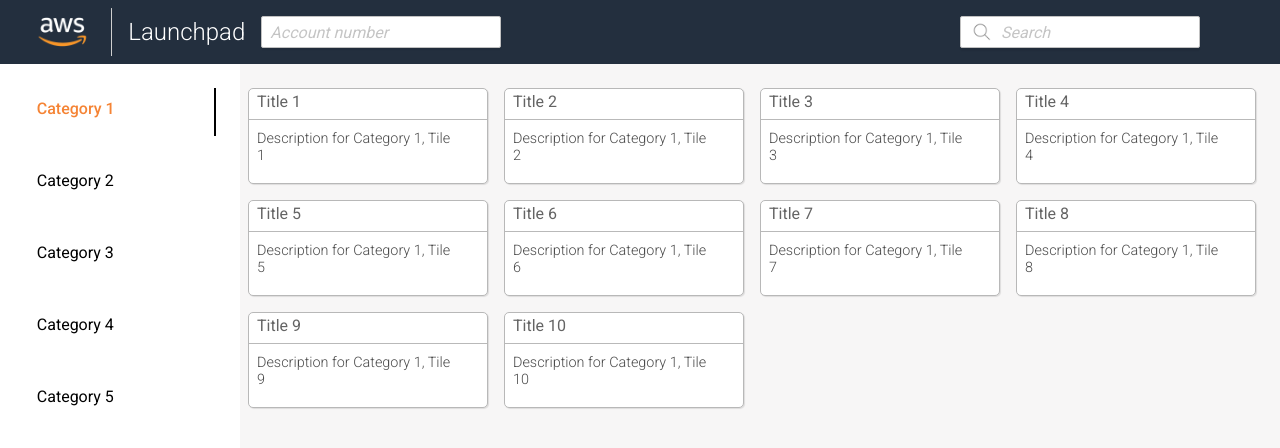
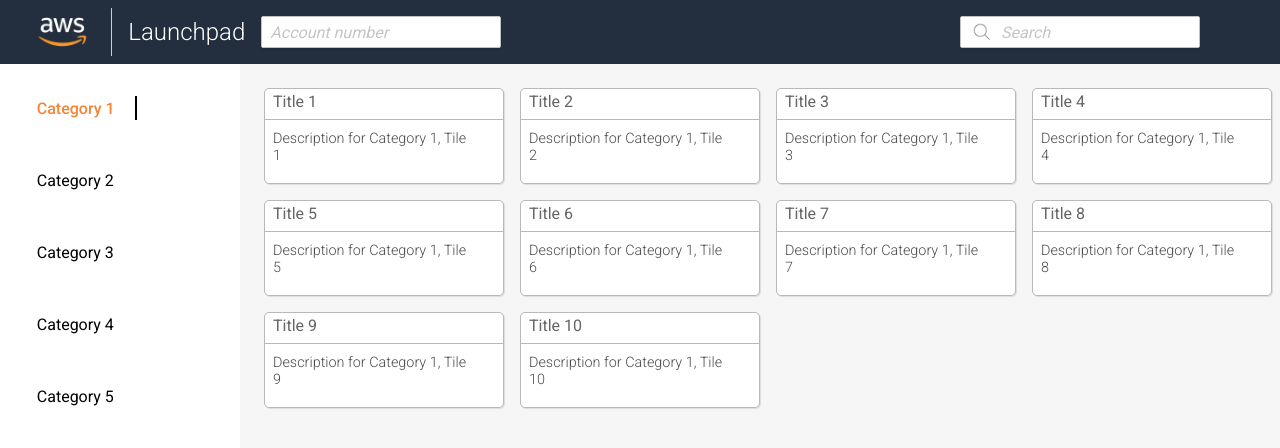
Before and after one commit to isahitya/launchpad, a Nuxt app: page / in a window 1280 px wide. Shown: the top 448 px of the page. Built offline with nearby package versions, Linux system fonts and the light colour scheme.

Commit message:
Added sidebar animation

```diff
--- a/components/Content.vue
+++ b/components/Content.vue
@@ -1,5 +1,4 @@
 <template>
-  <div class="app-content">
   <div class="content">
     <Tile
       v-for="tile in tilesToDisplay"
@@ -8,7 +7,6 @@
       :description="tile.description"
     />
   </div>
-  </div>
 </template>
 
 <script>
@@ -16,32 +14,29 @@ export default {
   computed: {
     tilesToDisplay() {
       let filter = this.$store.state.searchFilter.toUpperCase();
-      return this.$store.state.selectedCategory.tiles.filter(t => {
+      return this.$store.state.selectedCategory.tiles.filter((t) => {
         return (
           t.name.toUpperCase().includes(filter) ||
           t.description.toUpperCase().includes(filter)
         );
       });
-    }
-  }
+    },
+  },
 };
 </script>
 
 <style scoped>
-.app-content {
-  display: grid;
-  height: calc(100vh - 4rem);
-}
-
 .content {
   margin-top: 0rem;
   padding-top: 1.5rem;
+  padding-left: 1rem;
   display: flex;
   flex-wrap: wrap;
   align-items: flex-start;
   justify-content: flex-start;
   align-content: flex-start;
   background-color: #f7f6f6;
+  height: calc(100vh - 4rem);
 }
 
 .selected-category-title {
--- a/components/Sidebar.vue
+++ b/components/Sidebar.vue
@@ -6,7 +6,9 @@
       :text="category.name"
       :highlighted="category.id == selectedCategory.id"
       @click.native="selectCategory(category.id)"
+      :ref="category.id"
     />
+    <div class="slider" ref="slider"></div>
   </div>
 </template>
 
@@ -18,14 +20,24 @@ export default {
     },
     selectedCategory() {
       return this.$store.state.selectedCategory;
-    }
+    },
   },
+
   methods: {
     selectCategory(categoryId) {
       this.$store.dispatch("setSearchFilter", "");
       this.$store.dispatch("setSelectedCategory", categoryId);
-    }
-  }
+      this.animateSlider(categoryId);
+    },
+    animateSlider(categoryId) {
+      let selectedElementRect = this.$refs[
+        categoryId
+      ][0].$el.getBoundingClientRect();
+      let sidebarRect = this.$el.getBoundingClientRect();
+      let sliderNewY = selectedElementRect.y - sidebarRect.y;
+      this.$refs.slider.style.top = `${sliderNewY + 8}px`;
+    },
+  },
 };
 </script>
 
@@ -34,10 +46,21 @@ export default {
   margin-top: 0rem;
   padding-top: 1.5rem;
   display: flex;
+  position: relative;
   flex-direction: column;
   justify-content: flex-start;
   align-items: center;
   background-color: #ffffff;
+}
+
+.slider {
+  position: absolute;
+  background-color: black;
+  width: 1.5px;
+  height: 1.5rem;
+  top: 2rem;
+  transition: all 0.3s ease;
+  margin-left: 2rem;
 }
 
 @media (max-width: 30rem) {
--- a/components/SidebarItem.vue
+++ b/components/SidebarItem.vue
@@ -2,7 +2,7 @@
   <div
     v-bind:class="{
       'sidebar-item': true,
-      'highlighted-item': highlighted == true
+      'highlighted-item': highlighted == true,
     }"
   >
     <h1>{{ text }}</h1>
@@ -11,7 +11,7 @@
 
 <script>
 export default {
-  props: { text: String, highlighted: Boolean }
+  props: { text: String, highlighted: Boolean },
 };
 </script>
 
@@ -24,7 +24,7 @@ export default {
   transition: background-color 0.2s linear;
 }
 .sidebar-item:hover {
-  background-color: rgb(236, 236, 236);
+  background-color: rgb(245, 245, 245);
 }
 
 .sidebar-item h1:hover {
@@ -40,7 +40,6 @@ export default {
 }
 
 .highlighted-item {
-  border-right: 2px solid black;
   border-top-right-radius: 0px;
   border-bottom-right-radius: 0px;
 }
```
Lines whose indentation alone changed are shown as unchanged.
